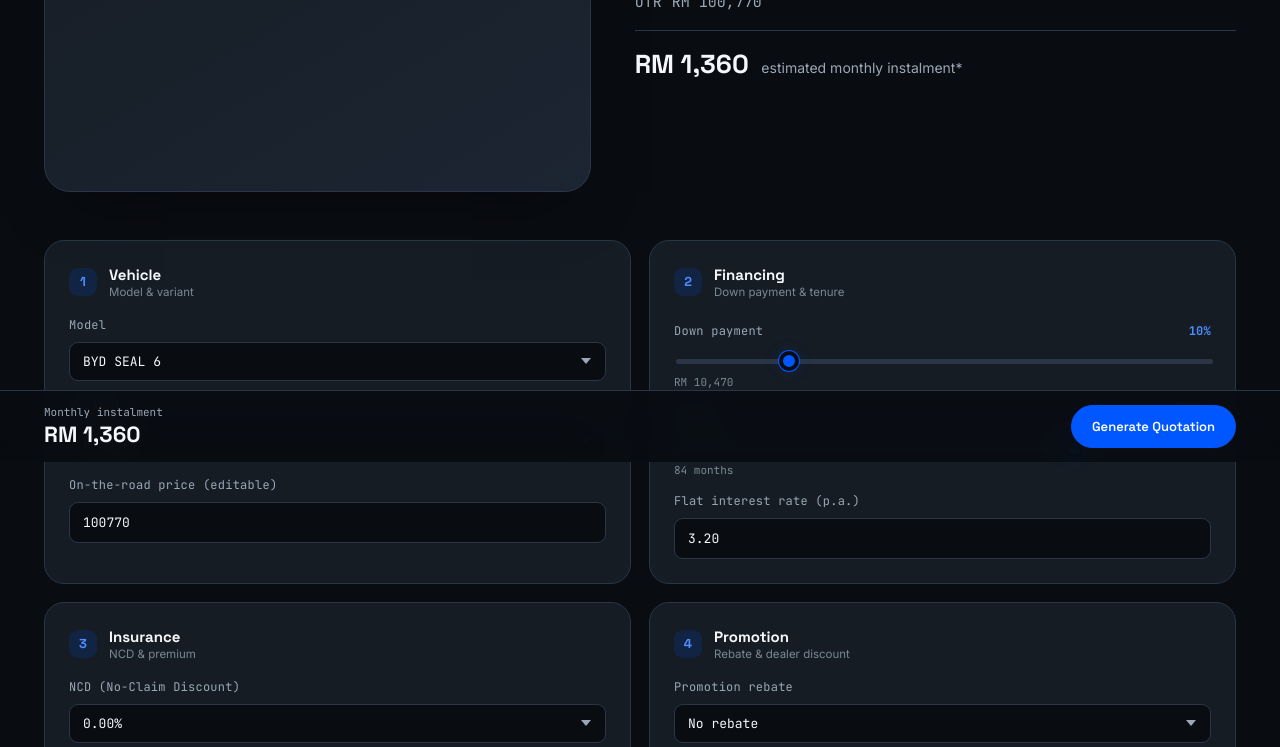
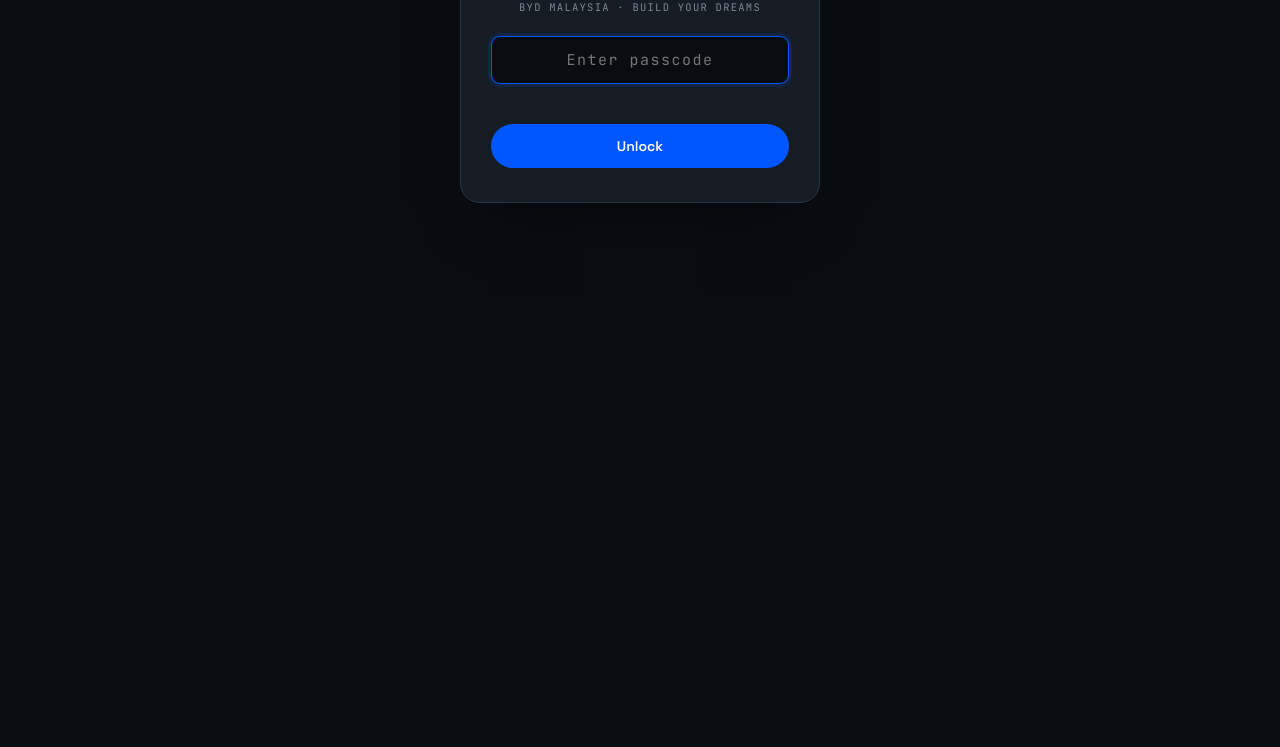
Before and after one commit to AliHanim/Financing-Configurator-for-BYD-and-DENZA, a plain HTML site: page index.html in a window 1280 px wide. Shown: the part 338-1085 px from the top of the page. After the commit the page ends 800 px from the top, so only its background shows below. Drawn offline with Linux system fonts and the light colour scheme; no server answers.

Commit message:
Add files via upload

```diff
--- a/index.html
+++ b/index.html
@@ -288,9 +288,61 @@
     header.topbar,.sticky-footer,.actions,.theme-switch{display:none !important;}
     body{padding-bottom:0;background:var(--bg);color:var(--text);}
   }
+
+  /* ============================= LOGIN GATE ============================= */
+  .login-gate{
+    position:fixed;inset:0;z-index:500;display:flex;align-items:center;justify-content:center;
+    background:
+      radial-gradient(1000px 600px at 85% -10%, var(--accent-soft), transparent 60%),
+      var(--bg);
+    padding:20px;
+  }
+  .login-card{
+    width:100%;max-width:360px;background:var(--card);border:1px solid var(--line);
+    border-radius:var(--radius-lg);padding:34px 30px;text-align:center;
+    box-shadow:0 30px 60px -30px rgba(0,0,0,.5);
+  }
+  .login-logo{display:flex;align-items:center;justify-content:center;gap:9px;margin-bottom:22px;}
+  .login-title{font-family:'Space Grotesk',sans-serif;font-weight:700;font-size:17px;}
+  .login-sub{font-family:'JetBrains Mono',monospace;font-size:10.5px;letter-spacing:.12em;color:var(--muted-2);text-transform:uppercase;margin-top:20px;margin-bottom:22px;}
+  .login-input{
+    width:100%;background:var(--bg);border:1px solid var(--line);color:var(--text);
+    padding:13px 14px;border-radius:var(--radius-sm);font-family:'JetBrains Mono',monospace;font-size:15px;
+    text-align:center;letter-spacing:.1em;margin-bottom:14px;
+  }
+  .login-input:focus{outline:none;border-color:var(--accent);box-shadow:0 0 0 3px var(--accent-soft);}
+  .login-error{font-size:12px;color:var(--danger);min-height:16px;margin-bottom:10px;font-family:'JetBrains Mono',monospace;}
+  .login-btn{
+    width:100%;font-family:'Space Grotesk',sans-serif;font-weight:600;font-size:14px;padding:13px;
+    border-radius:999px;cursor:pointer;border:none;background:var(--accent);color:#fff;transition:all .2s ease;
+  }
+  [data-brand="DENZA"] .login-btn{color:#1B140A;}
+  .login-btn:hover{box-shadow:0 8px 24px var(--accent-soft);}
+  .login-shake{animation:loginShake .35s ease;}
+  @keyframes loginShake{
+    0%,100%{transform:translateX(0);} 20%{transform:translateX(-8px);} 40%{transform:translateX(8px);}
+    60%{transform:translateX(-6px);} 80%{transform:translateX(6px);}
+  }
 </style>
 </head>
 <body data-brand="BYD">
+
+<!-- ============================= LOGIN GATE ============================= -->
+<div class="login-gate" id="loginGate">
+  <div class="login-card" id="loginCard">
+    <div class="login-logo">
+      <span class="logo-dot"></span>
+      <span class="login-title">Financing Configurator</span>
+    </div>
+    <div class="login-sub">BYD MALAYSIA · BUILD YOUR DREAMS</div>
+    <input type="password" class="login-input" id="loginInput" placeholder="Enter passcode" autocomplete="off"
+      onkeydown="if(event.key==='Enter') checkPasscode()">
+    <div class="login-error" id="loginError"></div>
+    <button class="login-btn" onclick="checkPasscode()">Unlock</button>
+  </div>
+</div>
+
+<div id="appContent" style="display:none;">
 
 <header class="topbar">
   <div class="topbar-inner">
@@ -535,6 +587,7 @@
     <button class="btn primary" onclick="generateQuotation()">Generate Quotation</button>
   </div>
 </div>
+</div><!-- /#appContent -->
 
 <script>
 // ══════════════════════════════════════════════════════════════════
@@ -893,7 +946,61 @@ function fireConfetti(){
   }
 }
 
+// ══════════════════════════════════════════════════════════════════
+// LOGIN GATE (simple shared passcode)
+// ------------------------------------------------------------------
+// The passcode is stored below as a SHA-256 hash, not plain text, so
+// it isn't immediately visible to anyone glancing at "view source".
+// This is a lightweight deterrent for an internal tool, NOT real
+// security — anyone with dev-tools access could still bypass it.
+// For real access control, use Google sign-in instead.
+//
+// To change the passcode: open this page, press F12 → Console, and run:
+//   crypto.subtle.digest('SHA-256', new TextEncoder().encode('yourNewPasscode'))
+//     .then(b => console.log(Array.from(new Uint8Array(b)).map(x=>x.toString(16).padStart(2,'0')).join('')))
+// then paste the printed hash below as PASSCODE_HASH.
+// Default passcode is: BYD2026
+const PASSCODE_HASH = "431961db83e956f8b259fddd1c79f2f9e4fa348f496ab38ca4042ed660b129cf"; // sha256("BYD2026")
+const AUTH_KEY = 'bydDenzaAuthed';
+
+async function sha256(text){
+  const buf = await crypto.subtle.digest('SHA-256', new TextEncoder().encode(text));
+  return Array.from(new Uint8Array(buf)).map(b => b.toString(16).padStart(2,'0')).join('');
+}
+
+function unlockApp(){
+  document.getElementById('loginGate').style.display = 'none';
+  document.getElementById('appContent').style.display = '';
+}
+
+async function checkPasscode(){
+  const input = document.getElementById('loginInput');
+  const errorEl = document.getElementById('loginError');
+  const card = document.getElementById('loginCard');
+  const hash = await sha256(input.value.trim());
+  if(hash === PASSCODE_HASH){
+    try{ localStorage.setItem(AUTH_KEY, '1'); }catch(e){}
+    unlockApp();
+  } else {
+    errorEl.textContent = 'Incorrect passcode — please try again.';
+    card.classList.remove('login-shake'); void card.offsetWidth; card.classList.add('login-shake');
+    input.value = '';
+    input.focus();
+  }
+}
+
+function initLoginGate(){
+  let authed = null;
+  try{ authed = localStorage.getItem(AUTH_KEY); }catch(e){}
+  if(authed === '1'){
+    unlockApp();
+  } else {
+    document.getElementById('loginInput').focus();
+  }
+}
+
 // init
+initLoginGate();
 initTheme();
 loadData();
 </script>
```
